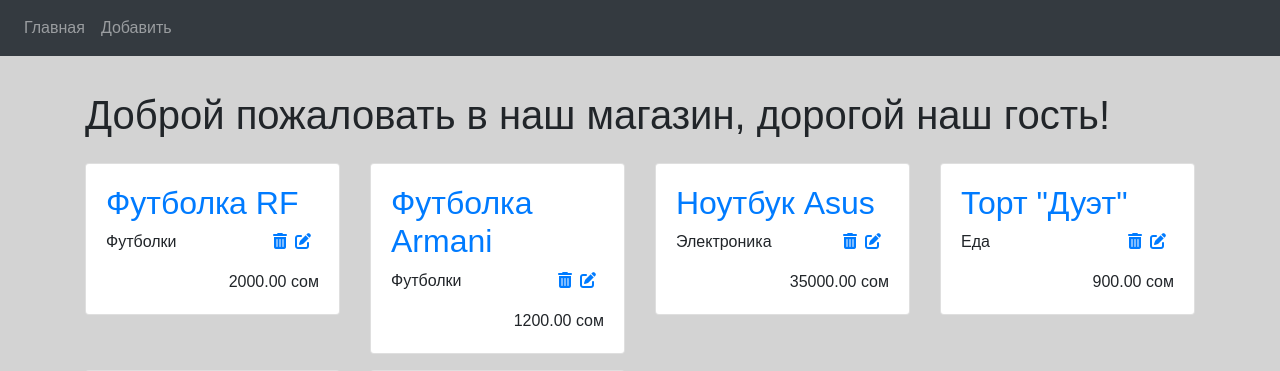
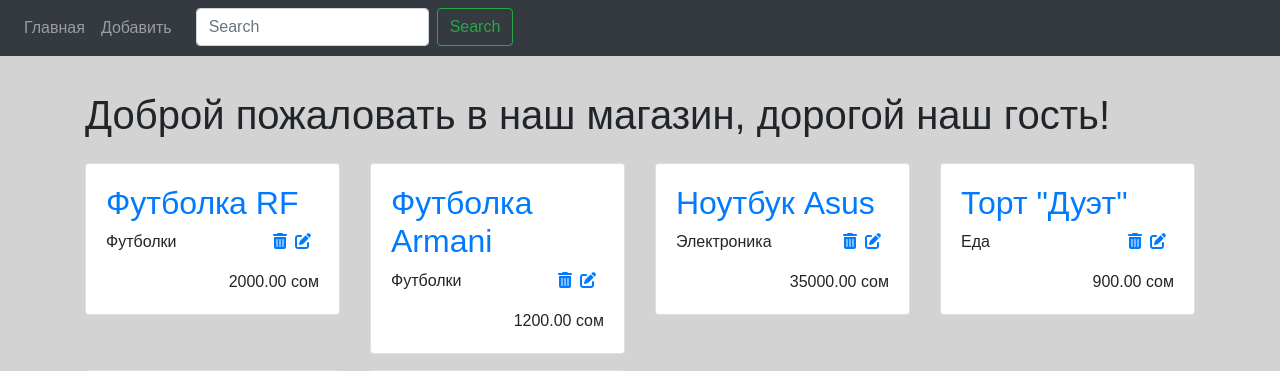
Before and after one commit to yuburov/python_3_-lab_work_yubur_aziz, a Django app: page / in a window 1280 px wide. Shown: the top 371 px of the page. Run offline with Django 3.2, Linux system fonts and the light colour scheme; data comes from the database, SQL or seed files in the repository; some libraries are stand-ins or nearby versions.

Commit message:
Создал страницу удаления, вывел фунцию поиска товара по названию на главной странице

```diff
--- a/source/main/urls.py
+++ b/source/main/urls.py
@@ -15,12 +15,15 @@
 """
 from django.contrib import admin
 from django.urls import path
-from webapp.views import index_view, product_view, product_create_view, product_update_view
+from webapp.views import index_view, product_view, product_create_view, product_update_view, product_delete_view, \
+    search_product
 
 urlpatterns = [
     path('admin/', admin.site.urls),
     path('', index_view, name='index'),
-    path('products/<int:pk>/', product_view, name='product_view'),
+    path('product/<int:pk>/', product_view, name='product_view'),
     path('product/add/', product_create_view, name='product_create'),
     path('guest/<int:pk>/edit/', product_update_view, name='update_view'),
+    path('guest/<int:pk>/delete', product_delete_view, name='delete_view'),
+    path('guest/search/', search_product, name='search_product')
 ]
--- a/source/webapp/static/css/style.css
+++ b/source/webapp/static/css/style.css
@@ -29,3 +29,6 @@
 .icon{
     float: right;
 }
+.del{
+    width: 100px;
+}
--- a/source/webapp/templates/index.html
+++ b/source/webapp/templates/index.html
@@ -2,6 +2,12 @@
 {% block menu %}
     <li class="nav-item">
         <a href="{% url 'product_create' %}" class="nav-link">Добавить</a>
+    </li>
+    <li class="nav-item">
+        <form class="form-inline my-2 my-lg-0" action="{% url 'search_product' %}" method="GET" name="search">
+            <input class="form-control mr-sm-2 ml-3" type="text" placeholder="Search" name="search">
+            <input type="submit" value="Search" class="btn btn-outline-success my-2 my-sm-0">
+        </form>
     </li>
 {% endblock %}
 {% block content %}
@@ -15,7 +21,7 @@
                             <a href="{% url 'product_view' product.pk %}">{{ product.name }}</a>
                         </h2>
                         <p class="card-text">{{ product.get_category_display }} <a class="icon mr-2" href="{% url 'update_view' product.pk %}"><i
-                                class="fas fa-edit"></i></a><a class="icon mr-2" href=""><i class="fas fa-trash-alt"></i></a></p>
+                                class="fas fa-edit"></i></a><a class="icon mr-2" href="{% url 'delete_view' product.pk %}"><i class="fas fa-trash-alt"></i></a></p>
                         <p class="card-text text-right">{{ product.price }} сом</p>
                     </div>
                 </div>
--- a/source/webapp/templates/update.html
+++ b/source/webapp/templates/update.html
@@ -8,12 +8,14 @@
     <li class="nav-item">
         <a href="{% url 'product_view' product.pk %}" class="nav-link">Подробнее</a>
     </li>
-    {#    <li><a href="{% url 'delete_view' task.pk %}">Delete</a></li>#}
+    <li class="nav-item">
+        <a href="{% url 'delete_view' product.pk %}" class="nav-link">Удалить</a>
+    </li>
 {% endblock %}
 
 {% block content %}
     <h1>Изменить продукт</h1>
-    <form action="{% url 'product_create' %}" method="post">
+    <form action="{% url 'update_view' product.pk %}" method="post">
         {% include 'partial/product_form.html' with button_text='Обновить' %}
     </form>
 {% endblock %}
--- a/source/webapp/views.py
+++ b/source/webapp/views.py
@@ -30,7 +30,7 @@
                 description = form.cleaned_data['description'],
                 category = form.cleaned_data['category'], amount = form.cleaned_data['amount'],
                 price = form.cleaned_data['price'])
-                return redirect('task_view', pk=product.pk)
+                return redirect('product_view', pk=product.pk)
 
             else:
                 return render(request, 'create.html', context={'category_choices': CATEGORY_CHOICES, 'form': form})
@@ -59,10 +59,18 @@
         else:
             return render(request, 'update.html', context={'form': form, 'product': product, 'category_choices': CATEGORY_CHOICES})
 
-# def task_delete_view(request, pk):
-#     product = get_object_or_404(Product, pk=pk)
-#     if request.method == 'GET':
-#         return render(request, 'delete.html', context={'product': product})
-#     elif request.method == 'POST':
-#         product.delete()
-#         return  redirect('index')
+
+def product_delete_view(request, pk):
+    product = get_object_or_404(Product, pk=pk)
+    if request.method == 'GET':
+        return render(request, 'delete.html', context={'product': product})
+    elif request.method == 'POST':
+        product.delete()
+        return  redirect('index')
+
+def search_product(request):
+    list=request.GET.get('search')
+    products= Product.objects.filter(name__contains=list)
+    return render(request, 'index.html', context={
+    'products': products
+    })
```
Also changed, not shown: source/webapp/templates/delete.html (added, +12 -0 lines).
